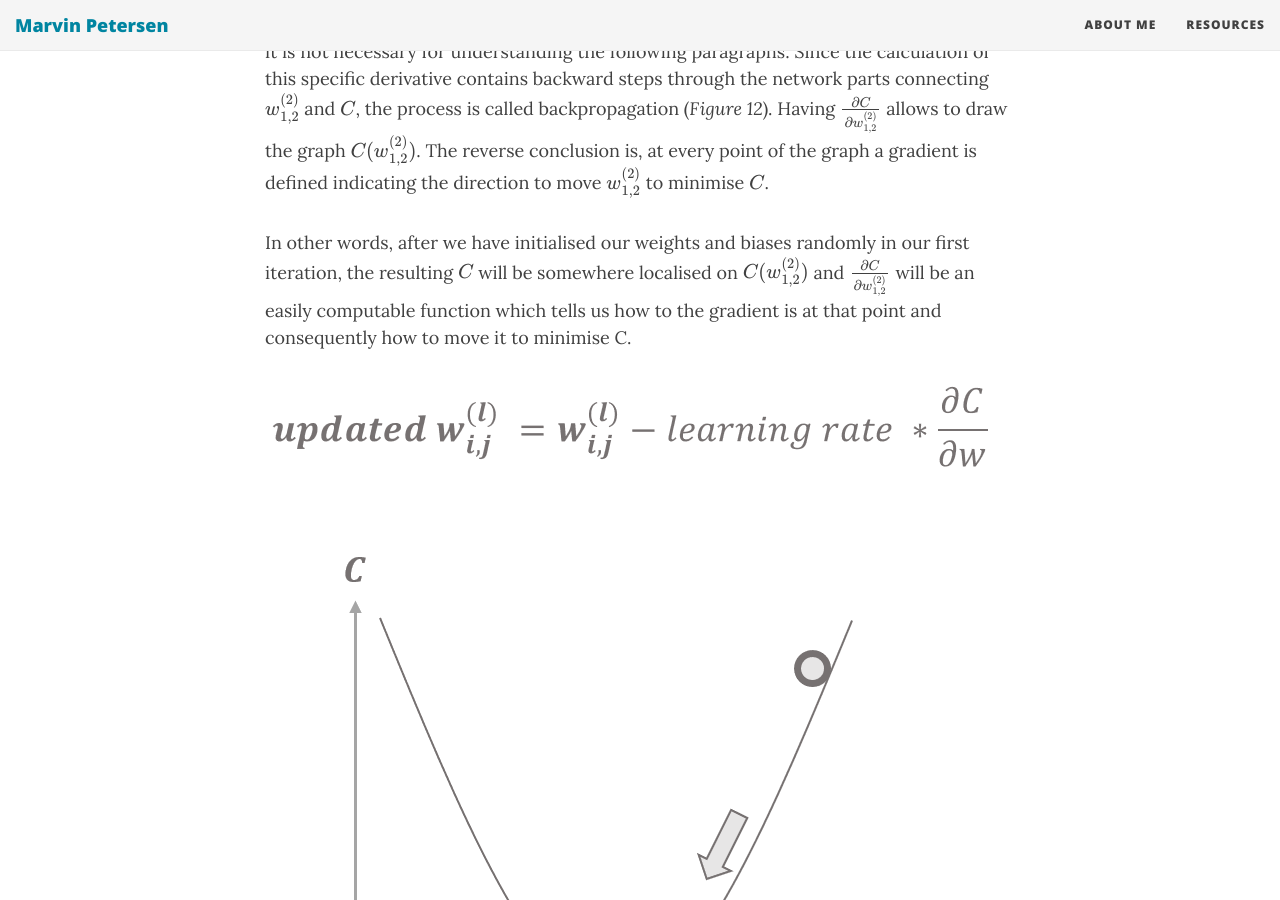
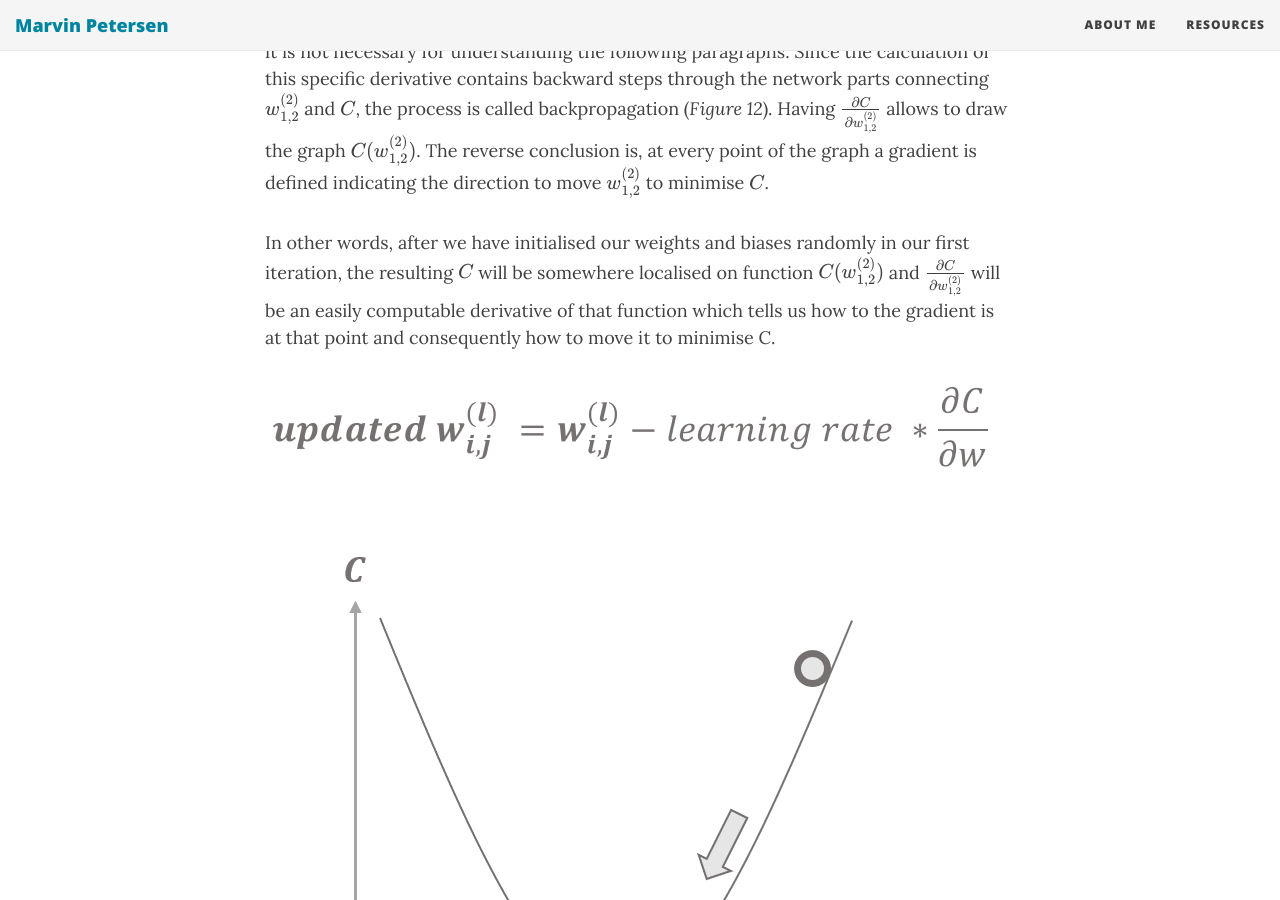
Before and after one commit to m-petersen/vinpetersen.github.io, a Jekyll site: the page built from _posts/2018-11-25-a-guided-tour-through-a-convolutional-neural-network-part-3.md, in a window 1280 px wide and 900 px high, scrolled down 2772 px. Built offline with Jekyll 4.4.1, drawn with Linux system fonts in a browser that asks for light colours; nearby versions of some CDN libraries; formulas are drawn with MathJax 3.

Commit message:
Update 2018-11-25-a-guided-tour-through-a-convolutional-neural-network-part-3.md

```diff
--- a/_posts/2018-11-25-a-guided-tour-through-a-convolutional-neural-network-part-3.md
+++ b/_posts/2018-11-25-a-guided-tour-through-a-convolutional-neural-network-part-3.md
@@ -32,7 +32,7 @@ Before discussing both, some preliminaries considering the mathematical backgrou
 
 It is achieved by application of the chain rule, which will be subject of the next part. Now, it is not necessary for understanding the following paragraphs. Since the calculation of this specific derivative contains backward steps through the network parts connecting $$w_{1,2}^{(2)}$$ and $$𝐶$$, the process is called backpropagation (*Figure 12*). Having $$\frac{∂C}{∂w_{1,2}^{(2)}}$$ allows to draw the graph $$C(w_{1,2}^{(2)})$$. The reverse conclusion is, at every point of the graph a gradient is defined indicating the direction to move $$w_{1,2}^{(2)}$$ to minimise $$𝐶$$.
 
-In other words, after we have initialised our weights and biases randomly in our first iteration, the resulting $$C$$ will be somewhere localised on $$C(w_{1,2}^{(2)})$$ and $$\frac{∂C}{∂w_{1,2}^{(2)}}$$ will be an easily computable function which tells us how to the gradient is at that point and consequently how to move it to minimise C.
+In other words, after we have initialised our weights and biases randomly in our first iteration, the resulting $$C$$ will be somewhere localised on function $$C(w_{1,2}^{(2)})$$ and $$\frac{∂C}{∂w_{1,2}^{(2)}}$$ will be an easily computable derivative of that function which tells us how to the gradient is at that point and consequently how to move it to minimise C.
 
 ![grad_desc.png]({{site.baseurl}}/img/grad_desc.png)
 *Figure 13. Gradient Descent*
```
